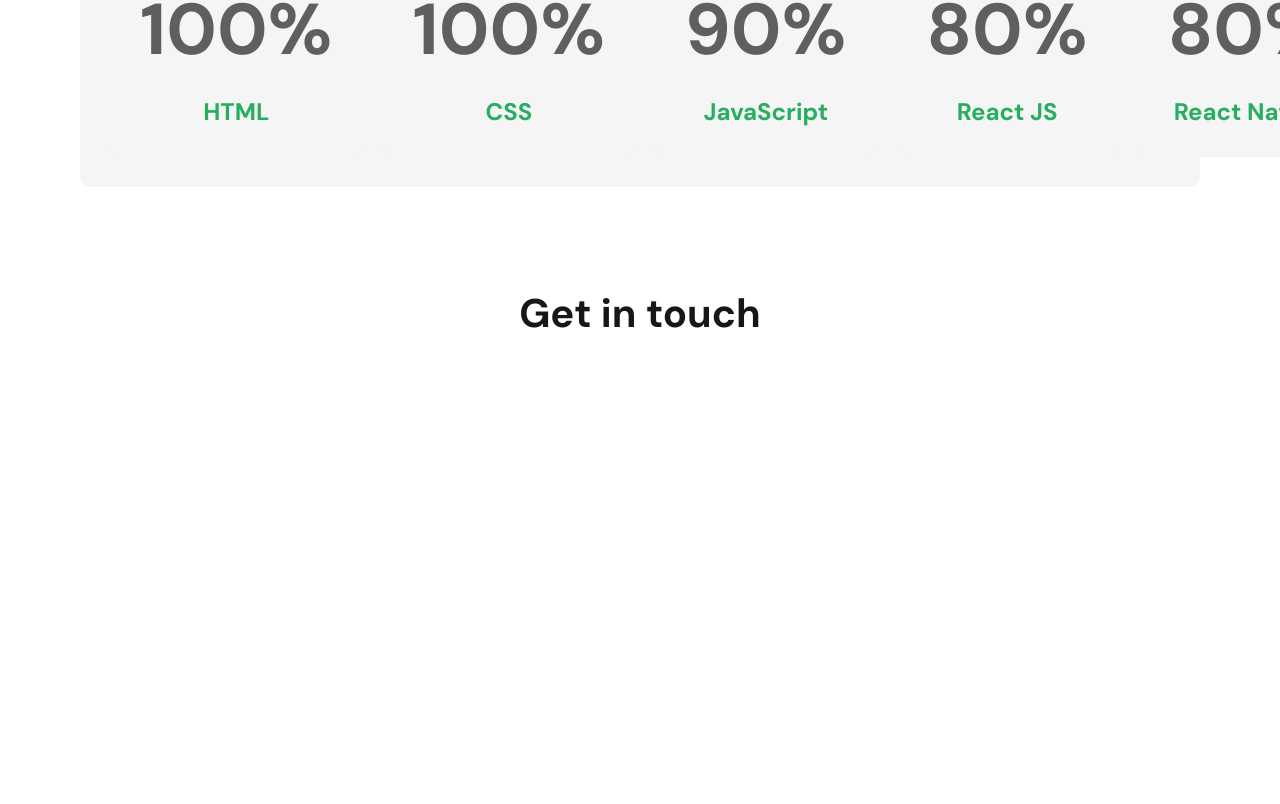
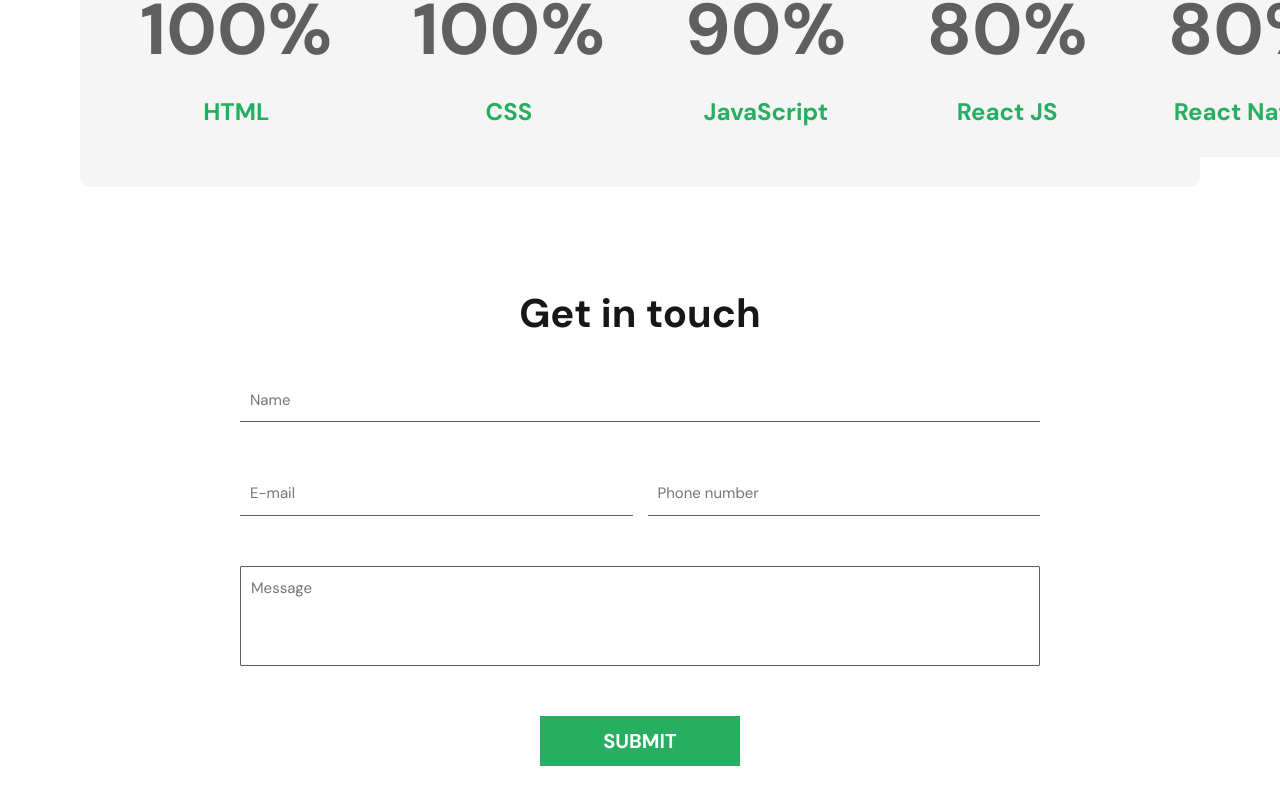
Before and after one commit to reinaldo-santosBa/new_portifolio, a React (Vite) app: page / in a window 1280 px wide. Shown: the part 1931-2735 px from the top of the page. Before the commit the page ends 2370 px from the top, so only its background shows below. Built offline with nearby package versions, Linux system fonts and the light colour scheme.

Commit message:
feat: finally section to contact

```diff
--- a/src/components/contact/contact.tsx
+++ b/src/components/contact/contact.tsx
@@ -1,13 +1,45 @@
 import React from 'react';
 import * as S from './styles';
+import { useForm, SubmitHandler } from 'react-hook-form';
+
+type Inputs = {
+	name: string;
+	email: string;
+	number: string;
+	message: string;
+}
 
 export const ContactSection: React.FC = () => {
+	const {
+		register,
+		handleSubmit,
+		formState: { errors },
+	} = useForm<Inputs>();
+	const onSubmit: SubmitHandler<Inputs> = (data) => console.log(data);
+
 	return (
 		<S.Contact>
 			<h1>
 				Get in touch
 			</h1>
+			<form onSubmit={handleSubmit(onSubmit)}>
+				<div>
+					<input placeholder='Name' {...register('name', { required: true })} />
+					{errors.name && <span>This name is required</span>}
 
+				</div>
+				<div>
+					<input placeholder='E-mail' {...register('email', { required: true })} />
+					{errors.email && <span>This email is required</span>}
+					<input placeholder='Phone number' {...register('number', { required: true })} />
+					{errors.email && <span>This phone number is required</span>}
+				</div>
+				<div>
+					<textarea placeholder='Message' {...register('message', { required: true })} />
+					{errors.number && <span>This message is required</span>}
+				</div>
+				<input type={'submit'} />
+			</form>
 		</S.Contact>
 	);
 };
--- a/src/components/contact/styles.tsx
+++ b/src/components/contact/styles.tsx
@@ -14,12 +14,48 @@
         line-height: normal;
         text-align: center;
     }
-    div{
-        display: flex;
-        justify-content: space-evenly;
-        background: ${props => props.theme.background.backgroundSecondary};
-        gap: 2rem;
-        border-radius: 1rem;
-        padding: 3rem;
+    form{
+        width: 100%;
+        max-width: 80rem;
+        margin: 0 auto;
+        position: relative;
+        div{
+            display: flex;
+            gap:1.5rem;
+            margin-bottom: 5rem;
+            input,textArea{
+                background: transparent;
+                outline: none;
+                border: none;
+                flex: 1;
+                color:${props => props.theme.fonts.fontSecondary};
+                font-size: 1.5rem;
+                font-family:  ${(props) => props.theme.fontFamily.main};
+                padding: 1rem;
+                resize: none;
+            }
+            textArea{
+                border: 1px solid ${props => props.theme.fonts.fontSecondary};
+                border-radius: .1rem;
+                height: 10rem;
+            }
+            input{
+                border-bottom: 1px solid ${props => props.theme.fonts.fontSecondary};
+            }
+        }
+        input[type=submit]{
+            position: absolute;
+            outline: none;
+            border: none;
+            height: 5rem;
+            width: 20rem;
+            background: ${props => props.theme.button.primary};
+            color: ${(props) => props.theme.button.colorFontPrimary};
+            font-size: 2rem;
+            text-transform: uppercase;
+            font-weight: 700;
+            right: 50%;
+            transform: translate(50%,0 )
+        }
     }
 `;
```
